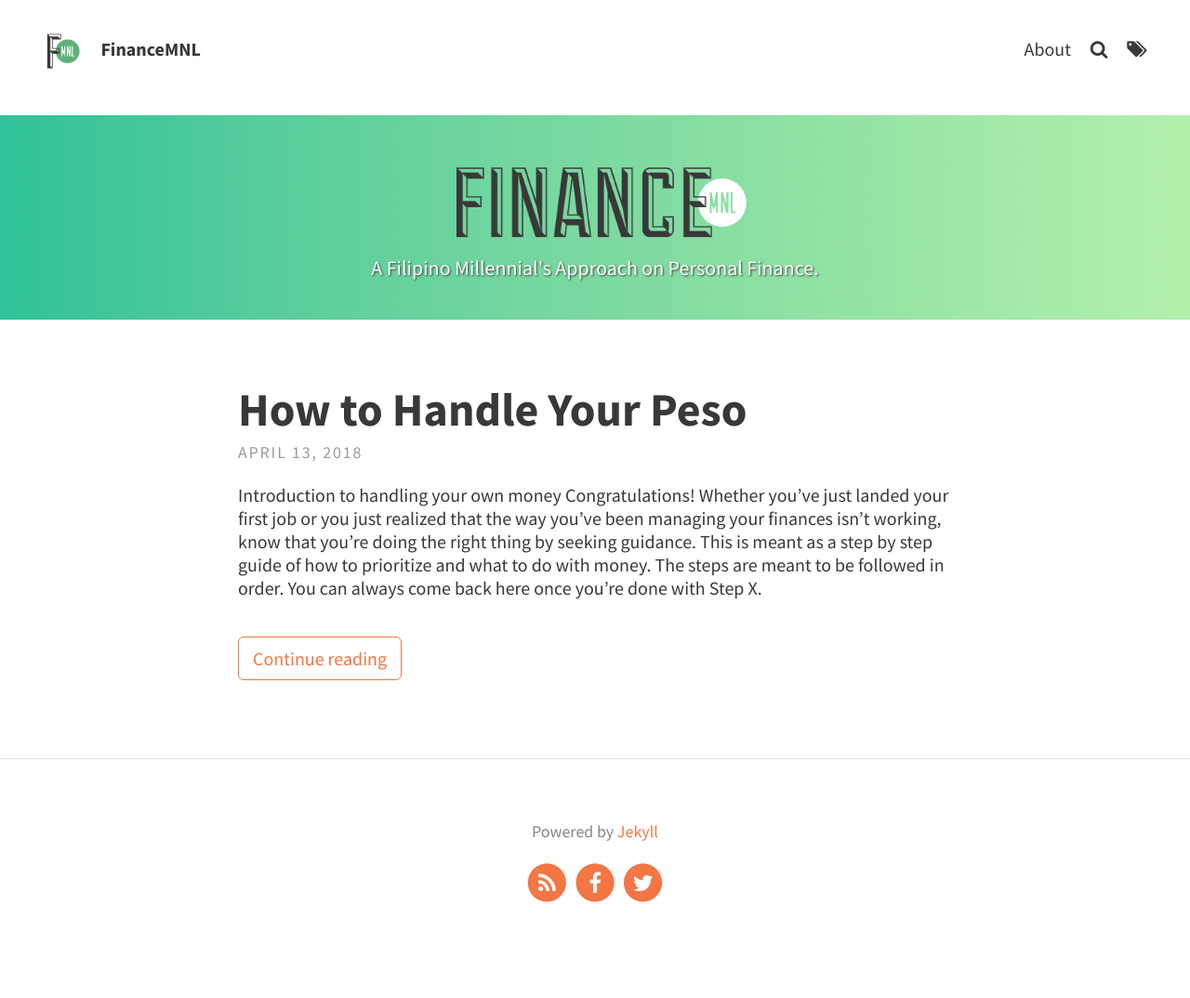
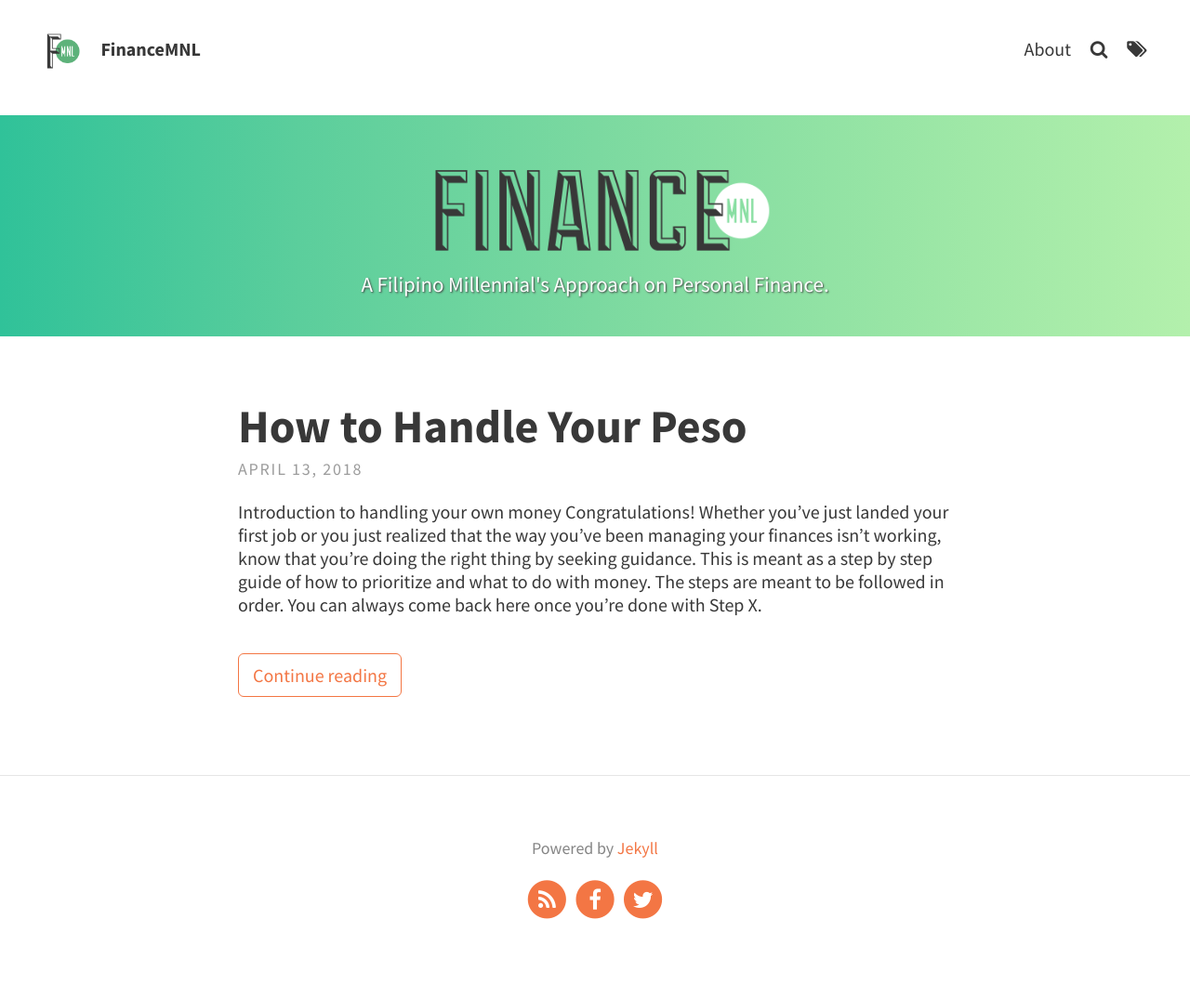
Before and after one commit to financemnl/financemnl-jekyll-type, a Jekyll site: the page built from index.html, in a window 1280 px wide. Shown: the whole page at 93% size. Built offline with Jekyll 4.4.1, drawn with Linux system fonts in a browser that asks for light colours; the list of posts is cut into pages by our own code.

```diff
--- a/_config.yml
+++ b/_config.yml
@@ -78,6 +78,7 @@ theme_settings:
 paginate: 5
 paginate_path: "blog/page:num"
 
+permalink: /posts/:slug
 
 # FEATURED USERS/PORTFOLIO
 collections:
--- a/_sass/layouts/_index.scss
+++ b/_sass/layouts/_index.scss
@@ -4,7 +4,7 @@
     display: inline-block;
     width: 100%;
     height: 100%;
-    font-size: 1.1em;
+    font-size: 1.15em;
     text-align: center;
     color: $header-desc-text-color;
     background-image: linear-gradient(to right, #30c299, #5bce9c, #7bd9a0, #98e5a5, #b3f0ac);
@@ -17,7 +17,7 @@
     }
 
     img {
-      width: 330px;
+      width: 380px;
       height: auto;
       padding: 0;
       vertical-align: middle;
```
Also changed, not shown: _posts/2018-04-13-how-to-handle-your-peso.md (+3 -3 lines).
